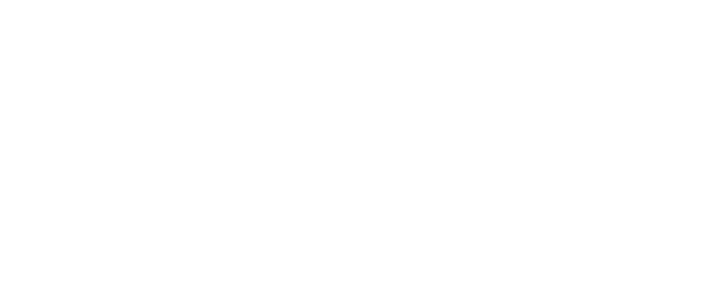
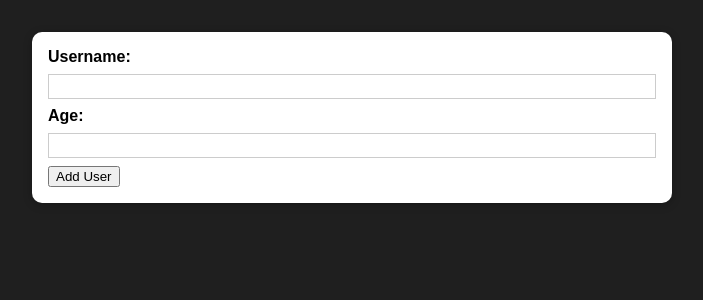
Before and after one commit to locaulker/simple-react-app, a React (Create React App) app: page / in a window 1280 px wide. Shown: the top 300 px of the page, without its empty margins (288-991 px from the left). Built offline with nearby package versions, Linux system fonts and the light colour scheme.

Commit message:
added the card component

```diff
--- a/src/App.js
+++ b/src/App.js
@@ -1,12 +1,12 @@
-import React from 'react';
+import React from "react"
+import AddUser from "./components/Users/AddUser"
 
-
-function App() {
+const App = () => {
   return (
     <div>
-
+      <AddUser />
     </div>
-  );
+  )
 }
 
-export default App;
+export default App
--- /dev/null
+++ b/src/components/UI/Card.js
@@ -0,0 +1,11 @@
+import React from "react"
+
+import classes from "./Card.module.css"
+
+const Card = props => {
+  return (
+    <div className={`${classes.card} ${props.className}`}>{props.children}</div>
+  )
+}
+
+export default Card
--- /dev/null
+++ b/src/components/UI/Card.module.css
@@ -0,0 +1,5 @@
+.card {
+  background: white;
+  box-shadow: 0 2px 8px rgba(0, 0, 0, 0.26);
+  border-radius: 10px;
+}
--- /dev/null
+++ b/src/components/Users/AddUser.js
@@ -0,0 +1,24 @@
+import React from "react"
+import Card from "../UI/Card"
+
+import classes from "./AddUser.module.css"
+
+const AddUser = props => {
+  const addUserHandler = event => {
+    event.preventDefault()
+  }
+
+  return (
+    <Card className={classes.input}>
+      <form onSubmit={addUserHandler}>
+        <label htmlFor="username">Username:</label>
+        <input id="username" type="text" />
+        <label htmlFor="age">Age:</label>
+        <input id="age" type="number" />
+        <button type="submit">Add User</button>
+      </form>
+    </Card>
+  )
+}
+
+export default AddUser
--- /dev/null
+++ b/src/components/Users/AddUser.module.css
@@ -0,0 +1,26 @@
+.input {
+  margin: 2rem auto;
+  padding: 1rem;
+  width: 90%;
+  max-width: 40rem;
+}
+
+.input label {
+  display: block;
+  font-weight: bold;
+  margin-bottom: 0.5rem;
+}
+
+.input input {
+  font: inherit;
+  display: block;
+  width: 100%;
+  border: 1px solid #ccc;
+  padding: 0.15rem;
+  margin-bottom: 0.5rem;
+}
+
+.input input:focus {
+  outline: none;
+  border-color: #4f005f;
+}
--- a/src/index.css
+++ b/src/index.css
@@ -4,6 +4,7 @@
 
 html {
   font-family: sans-serif;
+  background: #1f1f1f;
 }
 
 body {
```
